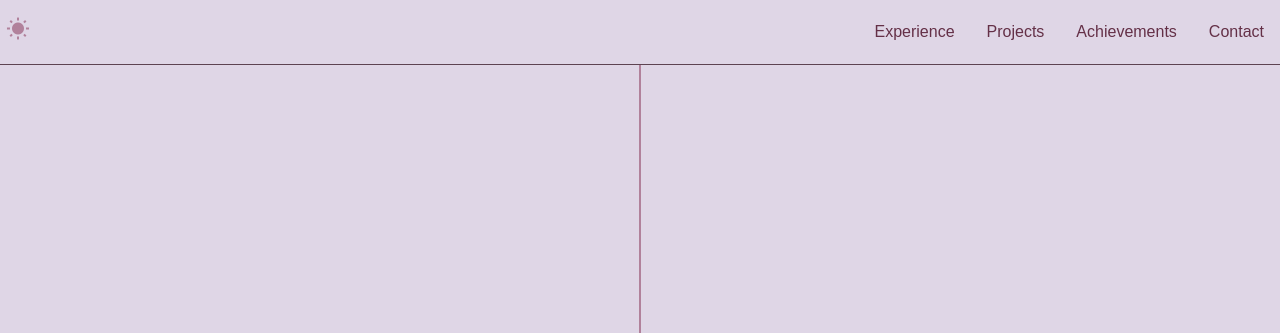
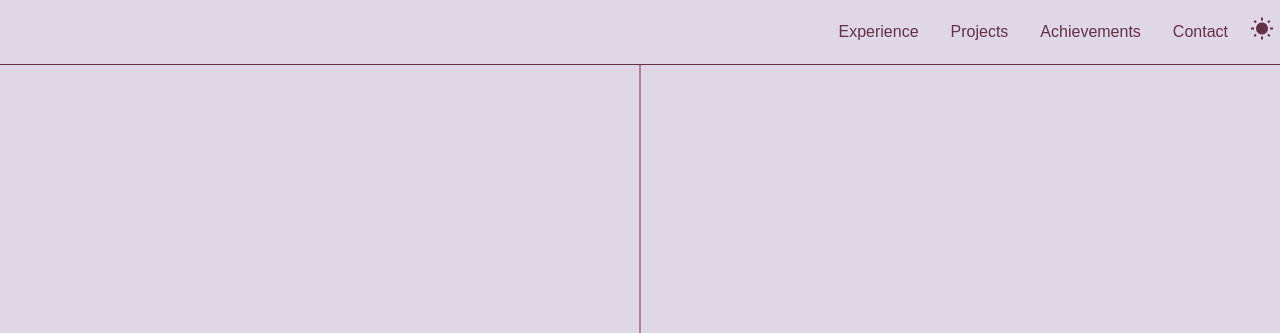
Before and after one commit to SaadAhmedGit/bscs21099, a plain HTML site: page index.html in a window 1280 px wide. Shown: the top 333 px of the page. Drawn offline with Linux system fonts and the light colour scheme.

Commit message:
patch: move theme toggle to right

```diff
--- a/index.html
+++ b/index.html
@@ -9,14 +9,10 @@
 </head>
 
 <body class="bg text">
-  <nav class="navbar bg">
-    <div>
+  <nav class="navbar text-accent">
     <div class="logo"></div>
-      <button id="themeToggle">
-        <i id="icon" class="material-icons text-accent">wb_moon</i>
-      </button>
-    </div>
-    <div class="menu">
+    <div class="menu-wrapper">
+      <div class="nav-menu">
         <div>
           <a href="#Experience" data-translate="experience"></a>
         </div>
@@ -30,7 +26,11 @@
           <a href="#Contact" data-translate="contact"></a>
         </div>
       </div>
+      <button class="themeToggle">
+        <i id="icon" class="material-icons">wb_moon</i>
+      </button>
       <button class="toggle">☰</button>
+    </div>
   </nav>
 
   <div class="roadmap">
--- a/index.js
+++ b/index.js
@@ -1,8 +1,8 @@
 document.querySelector('.toggle').addEventListener('click', () => {
-  document.querySelector('.menu').classList.toggle('active');
+  document.querySelector('.nav-menu').classList.toggle('active');
 });
 
-document.addEventListener('DOMContentLoaded', (event) => {
+document.addEventListener('DOMContentLoaded', _ => {
   const savedTheme = localStorage.getItem('theme') || (window.matchMedia('(prefers-color-scheme: dark)').matches ? 'dark' : 'light');
   document.documentElement.setAttribute('data-theme', savedTheme);
   updateIcon(savedTheme);
@@ -14,7 +14,7 @@ window.matchMedia('(prefers-color-scheme: dark)').addEventListener('change', e =
   updateIcon(newTheme);
 });
 
-document.getElementById('themeToggle').addEventListener('click', () => {
+document.querySelector('.themeToggle').addEventListener('click', () => {
   const currentTheme = document.documentElement.getAttribute('data-theme');
   const newTheme = currentTheme === 'dark' ? 'light' : 'dark';
   document.documentElement.setAttribute('data-theme', newTheme);
--- a/style.css
+++ b/style.css
@@ -64,41 +64,50 @@ body {
   justify-content: space-between;
   align-items: center;
   padding: 0;
-  width: full;
+  width: 100%;
   height: 100%;
   overflow:hidden;
   min-height: 4em;
-  border-bottom: 0.1q outset var(--accent);
+  border-bottom: 1px solid var(--text);
+  background-color: var(--background);
 
   position: sticky;
   top: 0;
-  z-index: 1000; /* Optional: make sure it stays above other elements */
+  z-index: 1000;
 }
 
-#themeToggle {
+.menu-wrapper {
+  display: flex;
+  flex-direction: row;
+  align-items: center;
+  padding: 0;
+}
+
+.themeToggle {
   font-size: 24px;
+  color: var(--text);
   background: none;
   border: none;
 }
 
-.menu > div:hover {
+.nav-menu > div:hover {
   height: inherit;
 }
 
-.menu > div {
+.nav-menu > div {
   display: flex;
   height: 100%;
   align-items: center;
   flex: 1;
 }
-.menu {
+.nav-menu {
   display: flex;
   height: 100%;
   flex-direction: row;
   padding: 0;
 }
 
-.menu a {
+.nav-menu a {
   text-decoration: none;
   color: var(--text);
   padding: 0 1em;
@@ -109,14 +118,14 @@ body {
 }
 
 @media (max-width: 768px) {
-  .menu {
+  .nav-menu {
     display: none;
     flex-direction: column;
     justify-content: center;
     align-items: center;
   }
 
-  .menu.active {
+  .nav-menu.active {
     transition: max-height 3s ease-in;
     display: flex;
     gap: 1em;
```
Lines whose indentation alone changed are shown as unchanged.
